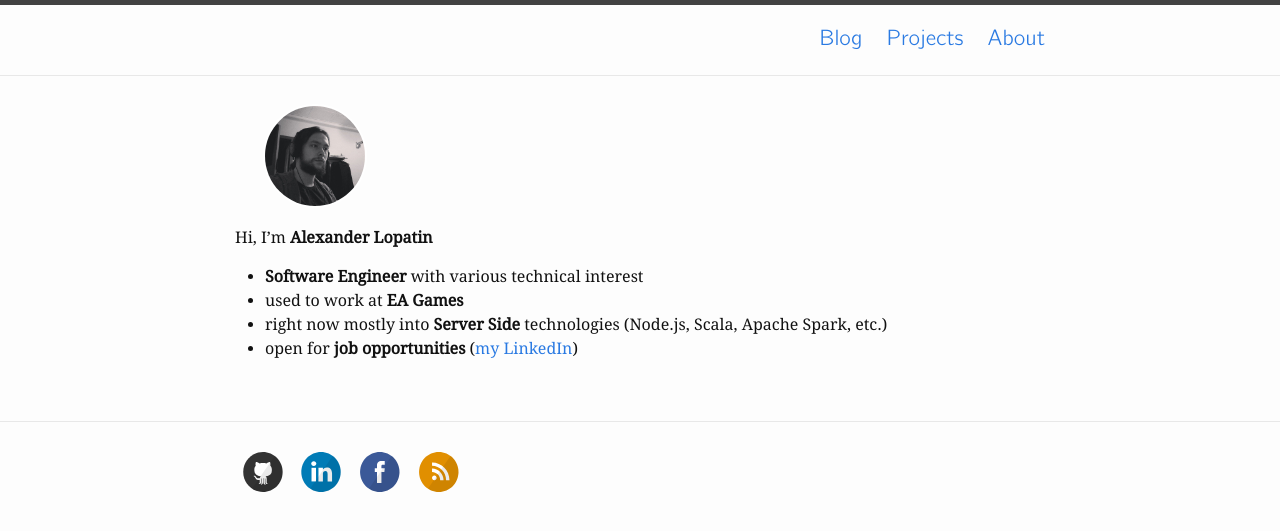
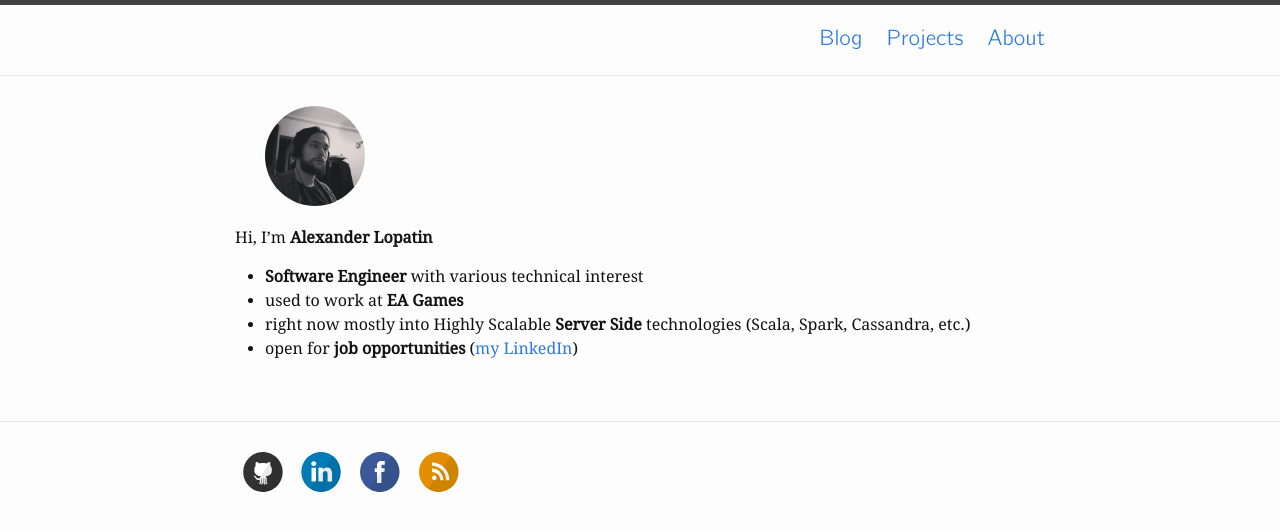
Before and after one commit to alopatindev/alopatindev.github.io, a Jekyll site: the page built from 02_about.md, in a window 1280 px wide. Shown: the top 531 px of the page. Built offline with Jekyll 4.4.1, drawn with Linux system fonts in a browser that asks for light colours.

Commit message:
update 02_about

```diff
--- a/02_about.md
+++ b/02_about.md
@@ -10,5 +10,5 @@ Hi, I'm **Alexander Lopatin**
 
 - **Software Engineer** with various technical interest
 - used to work at **EA Games**
-- right now mostly into **Server Side** technologies (Node.js, Scala, Apache Spark, etc.)
+- right now mostly into Highly Scalable **Server Side** technologies (Scala, Spark, Cassandra, etc.)
 - open for **job opportunities** ([my LinkedIn](https://www.linkedin.com/in/AlexanderLopatin))
```
